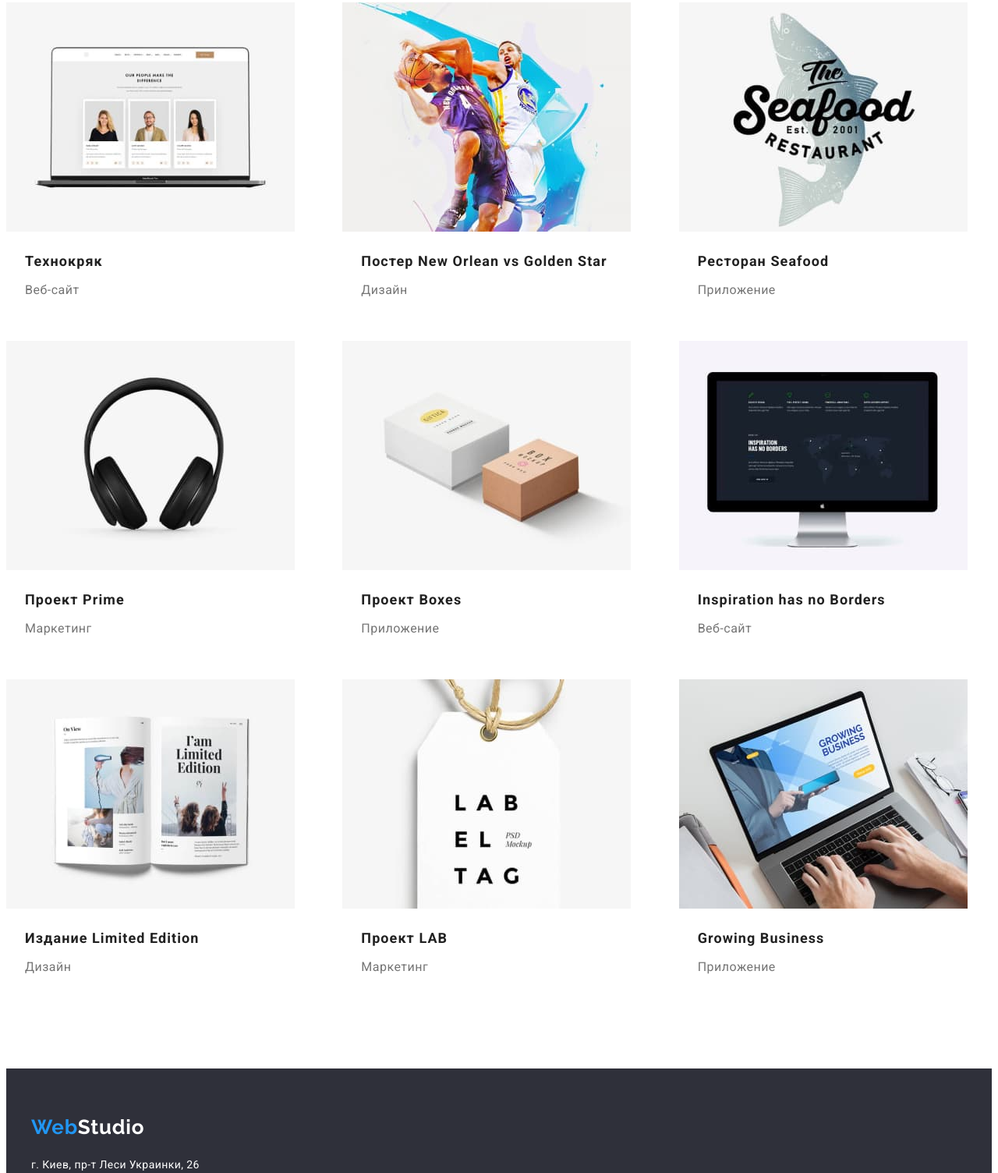
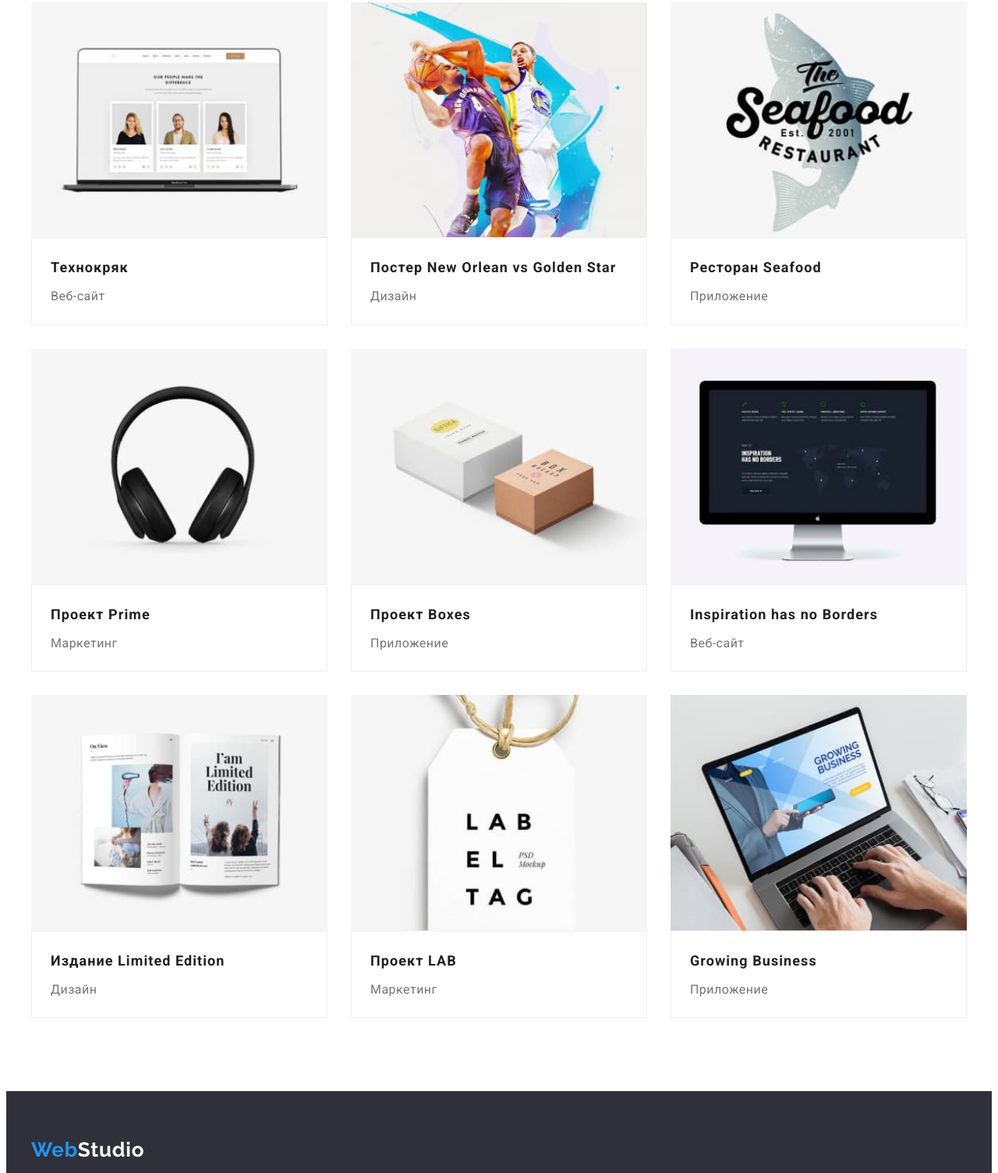
Before and after one commit to kotemore/goit-markup-hw-03, a plain HTML site: page portfolio.html in a window 1280 px wide. Shown: the part 256-1760 px from the top of the page at 78% size. Drawn offline with Linux system fonts and the light colour scheme.

Commit message:
плюс рамки

```diff
--- a/css/styles.css
+++ b/css/styles.css
@@ -35,6 +35,13 @@ h6,
 p {
 	margin: 0px;
 }
+
+img {
+	display: block;
+	min-width: 100%;
+	height: auto;
+}
+
 .visually-hidden {
 	position: absolute;
 	width: 1px;
@@ -333,7 +340,7 @@ footer {
 	margin-bottom: 34px;
 }
 
-/* Якщо так пишу (строчка 340), намагаючись зняти 8рх в останній кнопці, то чомусь марджини не працюють.
+/* Якщо так пишу (строчка 347), намагаючись зняти 8рх в останній кнопці, то чомусь марджини не працюють.
 Якщо прибрати нот:ласт чайлд, то марджини працюють,
 але в останній кнопці зайвий марджин звісно лишається.  Допоможіть зрозуміти чому.  */
 
@@ -373,6 +380,11 @@ footer {
 	margin-left: 30px;
 	margin-top: 30px;
 }
+
+.frame {
+	border: 1px solid #eeeeee;
+}
+
 .link {
 	text-decoration: none;
 	color: inherit;
--- a/portfolio.html
+++ b/portfolio.html
@@ -33,6 +33,7 @@
 
     <main>
         <section class="section">
+            <div class="container">
             <!-- заголовок секции - нет на макете -->
             <h1 class="visually-hidden">Портфолио</h1>
             <ul class="btn-list btn-portfolio">
@@ -47,67 +48,80 @@
                 <li class="section-item">
                     <a href="" class="link">
                         <img src="images/img8.jpg" alt="Технокряк" width="370">
-                        <h2 class="link-title">Технокряк</h3>
-                        <p class="title-description">Веб-сайт</p>
+                        <div class="frame">
+                            <h2 class="link-title">Технокряк</h3>
+                            <p class="title-description">Веб-сайт</p></div>
                     </a>
                 </li>
                 <li class="section-item">
                     <a href="" class="link">
                         <img src="images/img9.jpg" alt="Постер New Orlean vs Golden Star" width="370">
+                        <div class="frame">
                         <h2 class="link-title">Постер New Orlean vs Golden Star</h3>
                         <p class="title-description">Дизайн</p>
+                        </div>
                     </a>
                 </li>
                 <li class="section-item">
                     <a href="" class="link">
                         <img src="images/img10.jpg" alt="Ресторан Seafood" width="370">
+                        <div class="frame">
                         <h2 class="link-title">Ресторан Seafood</h3>
                         <p class="title-description">Приложение</p>
+                        </div>
                     </a>
                 </li>
                 <li class="section-item">
                     <a href="" class="link">
                         <img src="images/img11.jpg" alt="Проект Prime" width="370">
-                        <h2 class="link-title">Проект Prime</h3>
+                        <div class="frame"><h2 class="link-title">Проект Prime</h3>
                         <p class="title-description">Маркетинг</p>
+                        </div>
                     </a>
                 </li>
                 <li class="section-item">
                     <a href="" class="link">
                         <img src="images/img12.jpg" alt="Проект Boxes" width="370">
-                        <h2 class="link-title">Проект Boxes</h3>
+                        <div class="frame"><h2 class="link-title">Проект Boxes</h3>
                         <p class="title-description">Приложение</p>
+                    </div>
                     </a>
                 </li>
                 <li class="section-item">
                     <a href="" class="link">
                         <img src="images/img13.jpg" alt="Inspiration has no Borders" width="370">
-                        <h2 class="link-title">Inspiration has no Borders</h3>
+                       <div class="frame"> <h2 class="link-title">Inspiration has no Borders</h3>
                         <p class="title-description">Веб-сайт</p>
+                        </div>
                     </a>
                 </li>
                 <li class="section-item">
                     <a href="" class="link">
                         <img src="images/img14.jpg" alt="Издание Limited Edition" width="370">
-                        <h2 class="link-title">Издание Limited Edition</h3>
+                        <div class="frame"><h2 class="link-title">Издание Limited Edition</h3>
                         <p class="title-description">Дизайн</p>
-                    </a>
+                        </div>
+                     </a>
                 </li>
                 <li class="section-item">
                     <a href="" class="link">
                         <img src="images/img15.jpg" alt="Проект LAB" width="370">
-                        <h2 class="link-title">Проект LAB</h3>
+                        <div class="frame"><h2 class="link-title">Проект LAB</h3>
                         <p class="title-description">Маркетинг</p>
+                        </div>
                     </a>
                 </li>
                 <li class="section-item">
                     <a href="" class="link">
                         <img src="images/img16.jpg" alt="Growing Business" width="370">
+                        <div class="frame">
                         <h2 class="link-title">Growing Business</h3>
                         <p class="title-description">Приложение</p>
+                        </div>
                     </a>
                 </li>
             </ul>
+            </div>
         </section>
     </main>
     <footer class="footer">
```
